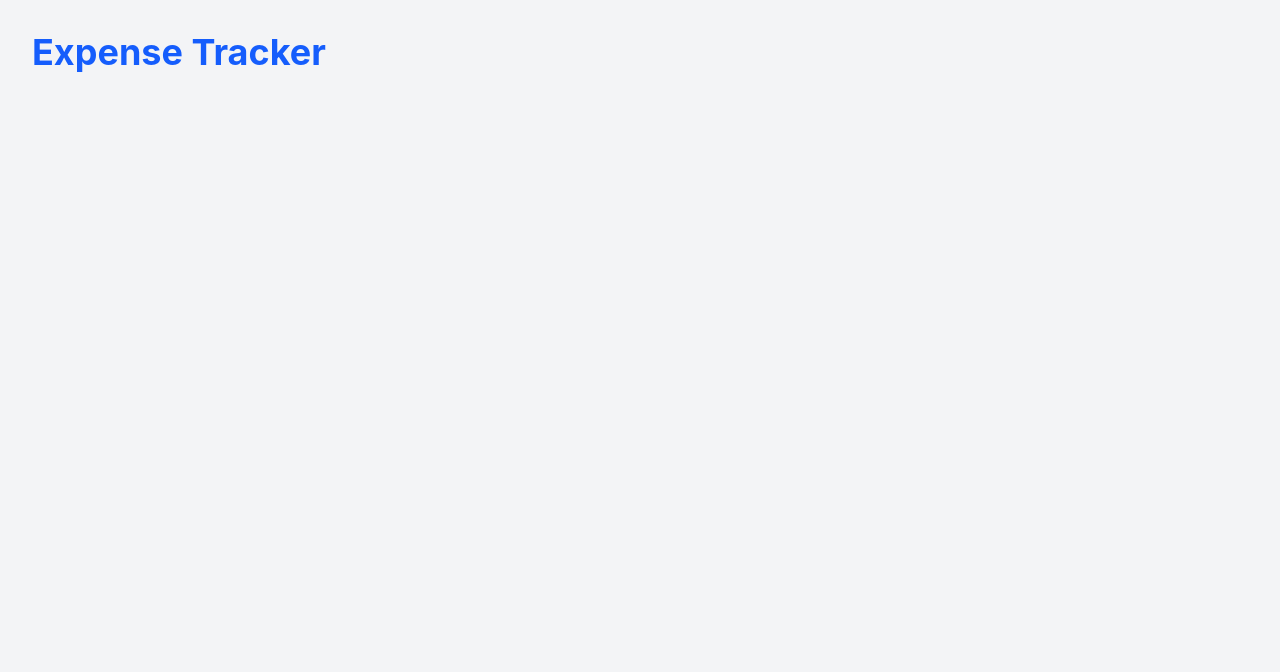
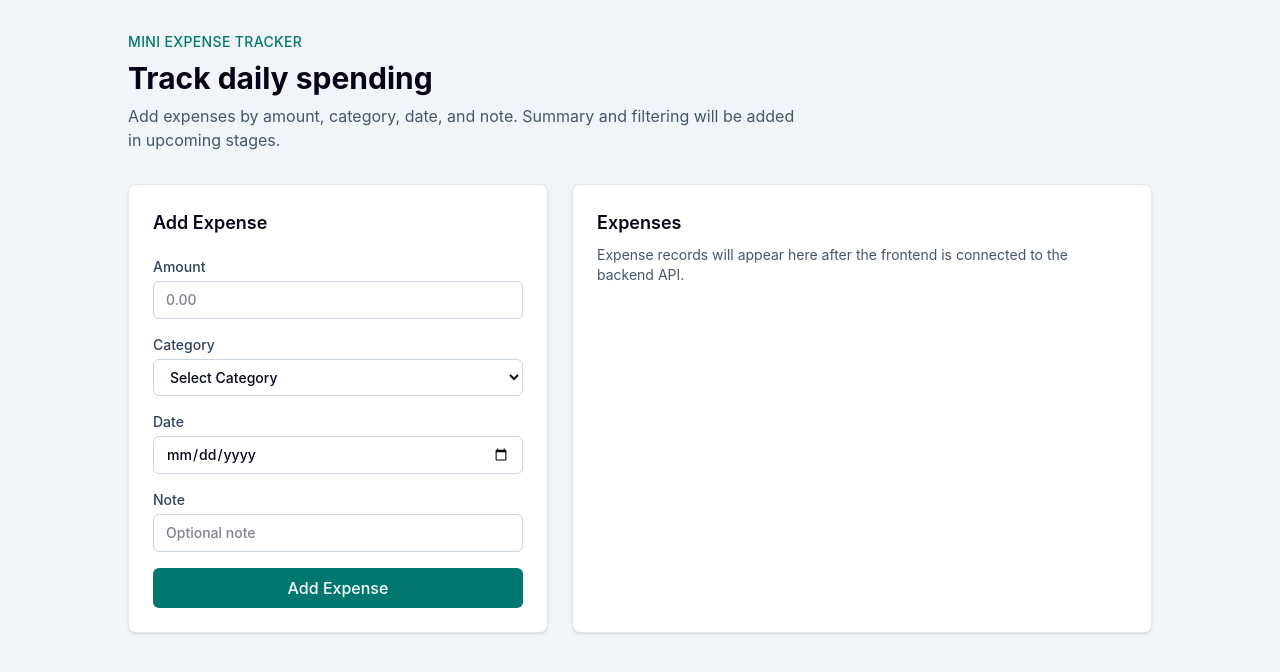
Before and after one commit to SahilKhanna20/expense-tracker, a React (Vite) app in the folder client/: page / in a window 1280 px wide. Shown: the top 672 px of the page. Built offline with nearby package versions, Linux system fonts and the light colour scheme.

Commit message:
Initial expense form UI layout

```diff
--- a/client/src/App.jsx
+++ b/client/src/App.jsx
@@ -1,9 +1,36 @@
+import ExpenseForm from "./components/ExpressForm";
+
 function App() {
   return (
-    <div className="min-h-screen bg-gray-100 p-8">
-      <h1 className="text-4xl font-bold text-blue-600">
-        Expense Tracker
-      </h1>
+    <div className="min-h-screen bg-slate-100 px-4 py-8 text-slate-900">
+      <main className="mx-auto flex max-w-5xl flex-col gap-8">
+        <header>
+          <p className="text-sm font-medium uppercase tracking-wide text-teal-700">
+            Mini Expense Tracker
+          </p>
+          <h1 className="mt-2 text-3xl font-bold text-slate-950">
+            Track daily spending
+          </h1>
+          <p className="mt-2 max-w-2xl text-slate-600">
+            Add expenses by amount, category, date, and note. Summary and
+            filtering will be added in upcoming stages.
+          </p>
+        </header>
+
+        <section className="grid gap-6 lg:grid-cols-[minmax(0,420px)_1fr]">
+          <ExpenseForm />
+
+          <div className="rounded-lg border border-slate-200 bg-white p-6 shadow-sm">
+            <h2 className="text-lg font-semibold text-slate-950">
+              Expenses
+            </h2>
+            <p className="mt-2 text-sm text-slate-600">
+              Expense records will appear here after the frontend is connected
+              to the backend API.
+            </p>
+          </div>
+        </section>
+      </main>
     </div>
   );
 }
--- a/client/src/components/ExpressForm.jsx
+++ b/client/src/components/ExpressForm.jsx
@@ -18,17 +18,28 @@ function ExpenseForm() {
   };
 
   return (
-    <form onSubmit={handleSubmit}>
-      <h2>Add Expense</h2>
+    <form
+      className="rounded-lg border border-slate-200 bg-white p-6 shadow-sm"
+      onSubmit={handleSubmit}
+    >
+      <h2 className="text-lg font-semibold text-slate-950">Add Expense</h2>
 
+      <div className="mt-5 flex flex-col gap-4">
+        <label className="flex flex-col gap-1 text-sm font-medium text-slate-700">
+          Amount
           <input
+            className="rounded-md border border-slate-300 px-3 py-2 text-slate-950 outline-none focus:border-teal-600 focus:ring-2 focus:ring-teal-100"
             type="number"
-        placeholder="Amount"
+            placeholder="0.00"
             value={amount}
             onChange={(e) => setAmount(e.target.value)}
           />
+        </label>
 
+        <label className="flex flex-col gap-1 text-sm font-medium text-slate-700">
+          Category
           <select
+            className="rounded-md border border-slate-300 px-3 py-2 text-slate-950 outline-none focus:border-teal-600 focus:ring-2 focus:ring-teal-100"
             value={category}
             onChange={(e) => setCategory(e.target.value)}
           >
@@ -39,23 +50,36 @@ function ExpenseForm() {
             <option value="Entertainment">Entertainment</option>
             <option value="Other">Other</option>
           </select>
+        </label>
 
+        <label className="flex flex-col gap-1 text-sm font-medium text-slate-700">
+          Date
           <input
+            className="rounded-md border border-slate-300 px-3 py-2 text-slate-950 outline-none focus:border-teal-600 focus:ring-2 focus:ring-teal-100"
             type="date"
             value={date}
             onChange={(e) => setDate(e.target.value)}
           />
+        </label>
 
+        <label className="flex flex-col gap-1 text-sm font-medium text-slate-700">
+          Note
           <input
+            className="rounded-md border border-slate-300 px-3 py-2 text-slate-950 outline-none focus:border-teal-600 focus:ring-2 focus:ring-teal-100"
             type="text"
-        placeholder="Note"
+            placeholder="Optional note"
             value={note}
             onChange={(e) => setNote(e.target.value)}
           />
+        </label>
 
-      <button type="submit">
+        <button
+          className="rounded-md bg-teal-700 px-4 py-2 font-medium text-white transition hover:bg-teal-800"
+          type="submit"
+        >
           Add Expense
         </button>
+      </div>
     </form>
   );
 }
```
Lines whose indentation alone changed are shown as unchanged.
